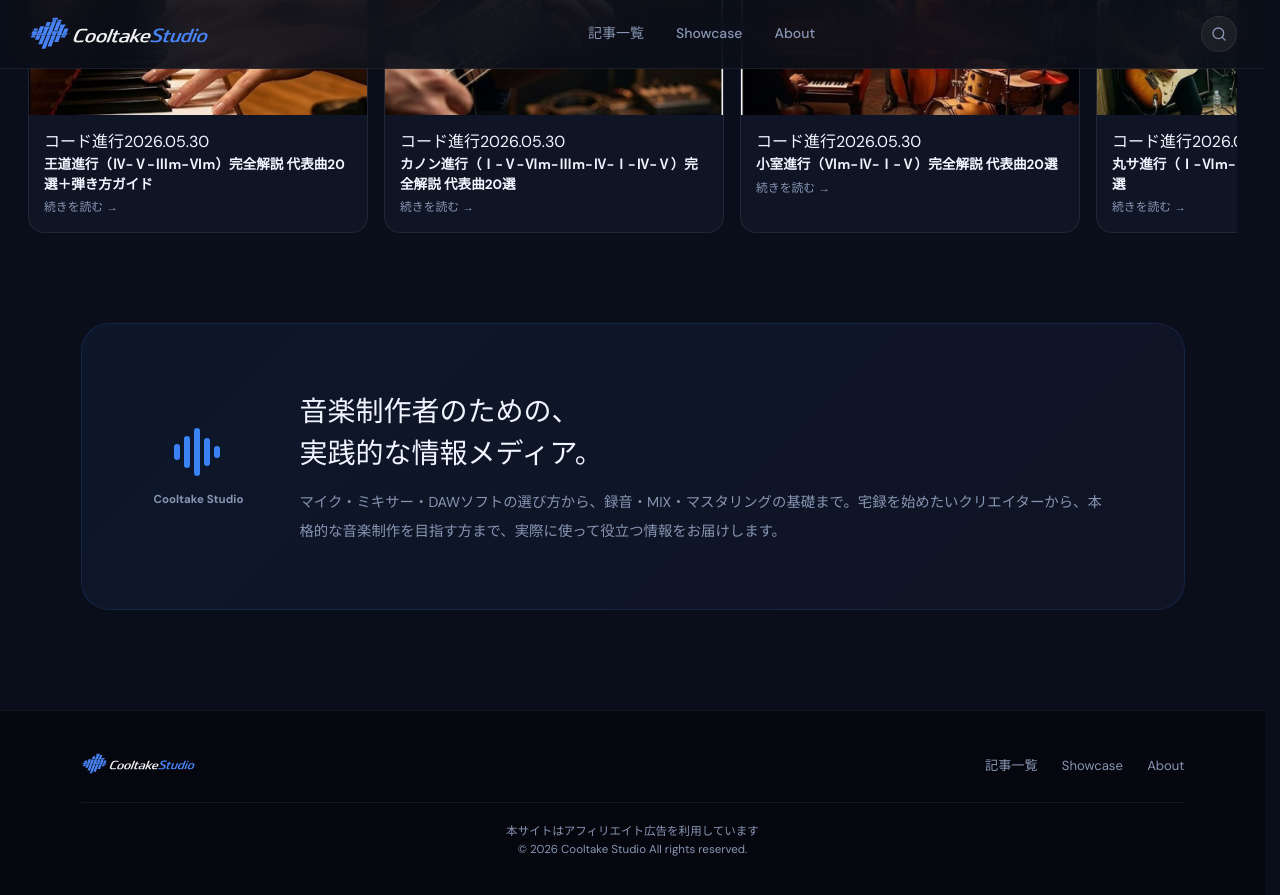
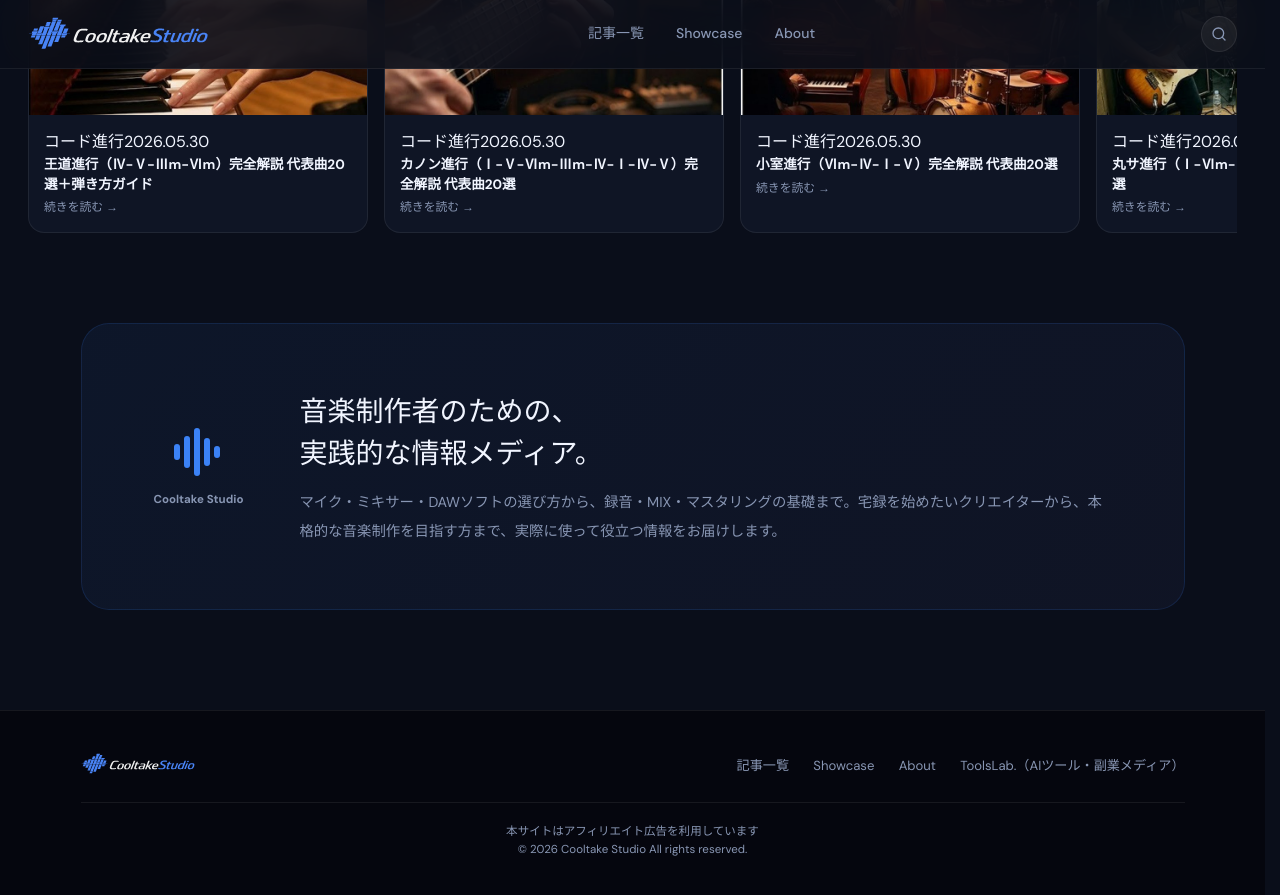
Before and after one commit to cooltake/cooltake-staging, a Jekyll site: the page index.html, which Jekyll copies as it is, in a window 1280 px wide and 900 px high, scrolled down 6750 px. Shown: the top 895 px of the window. Built offline with Jekyll 4.4.1, drawn with Linux system fonts in a browser that asks for light colours; some web fonts are replaced.

Commit message:
feat: フッターにToolsLab.への相互リンクを追加（外部被リンク創出施策）

```diff
--- a/index.html
+++ b/index.html
@@ -2634,6 +2634,7 @@
         <a href="#series">記事一覧</a>
         <a href="#showcase">Showcase</a>
         <a href="#about">About</a>
+        <a href="https://toolslab.sambleparker.com/" target="_blank" rel="noopener">ToolsLab.（AIツール・副業メディア）</a>
       </div>
     </div>
     <p class="footer-copy">本サイトはアフィリエイト広告を利用しています<br>© 2026 Cooltake Studio All rights reserved.</p>
```
